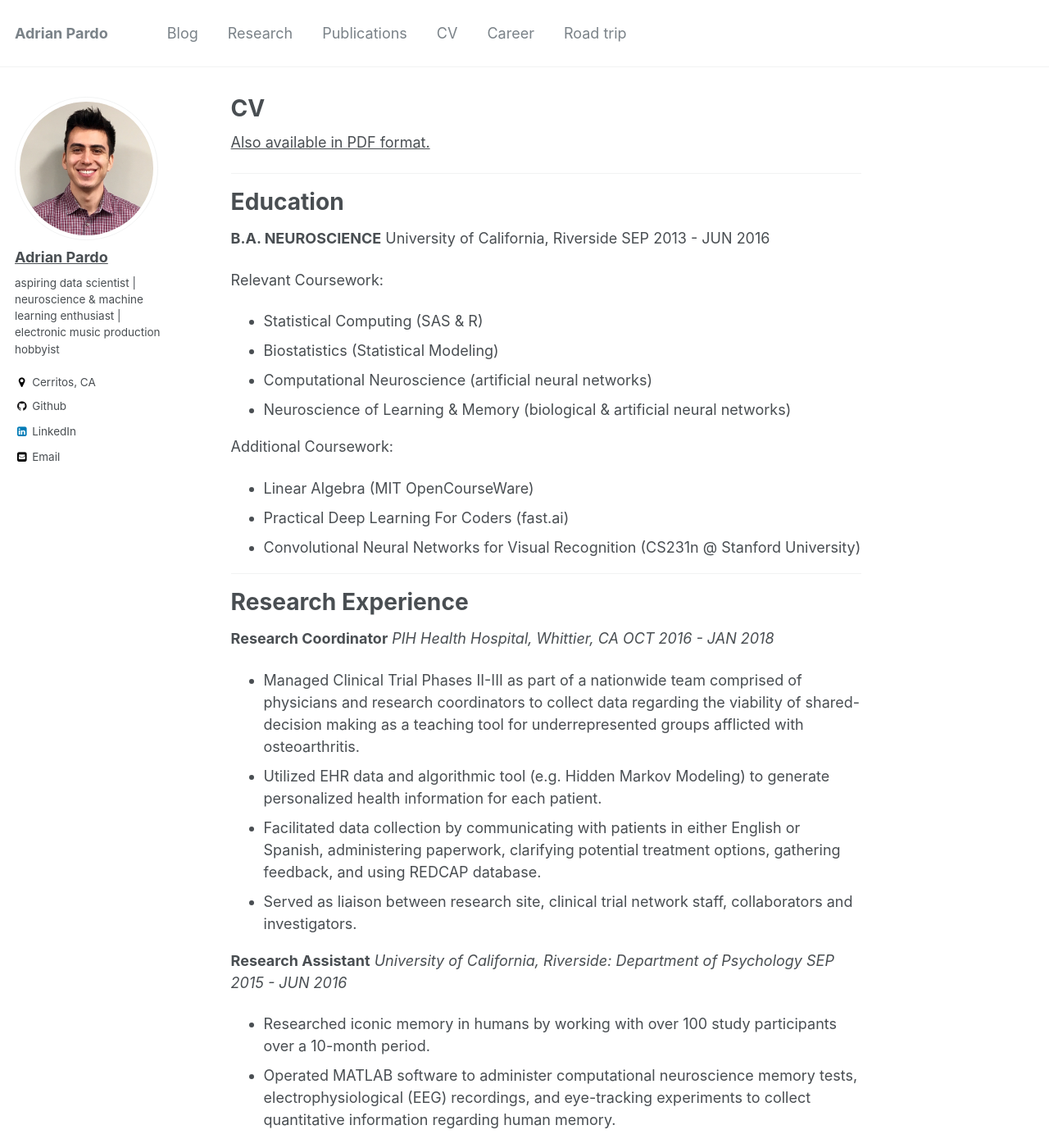
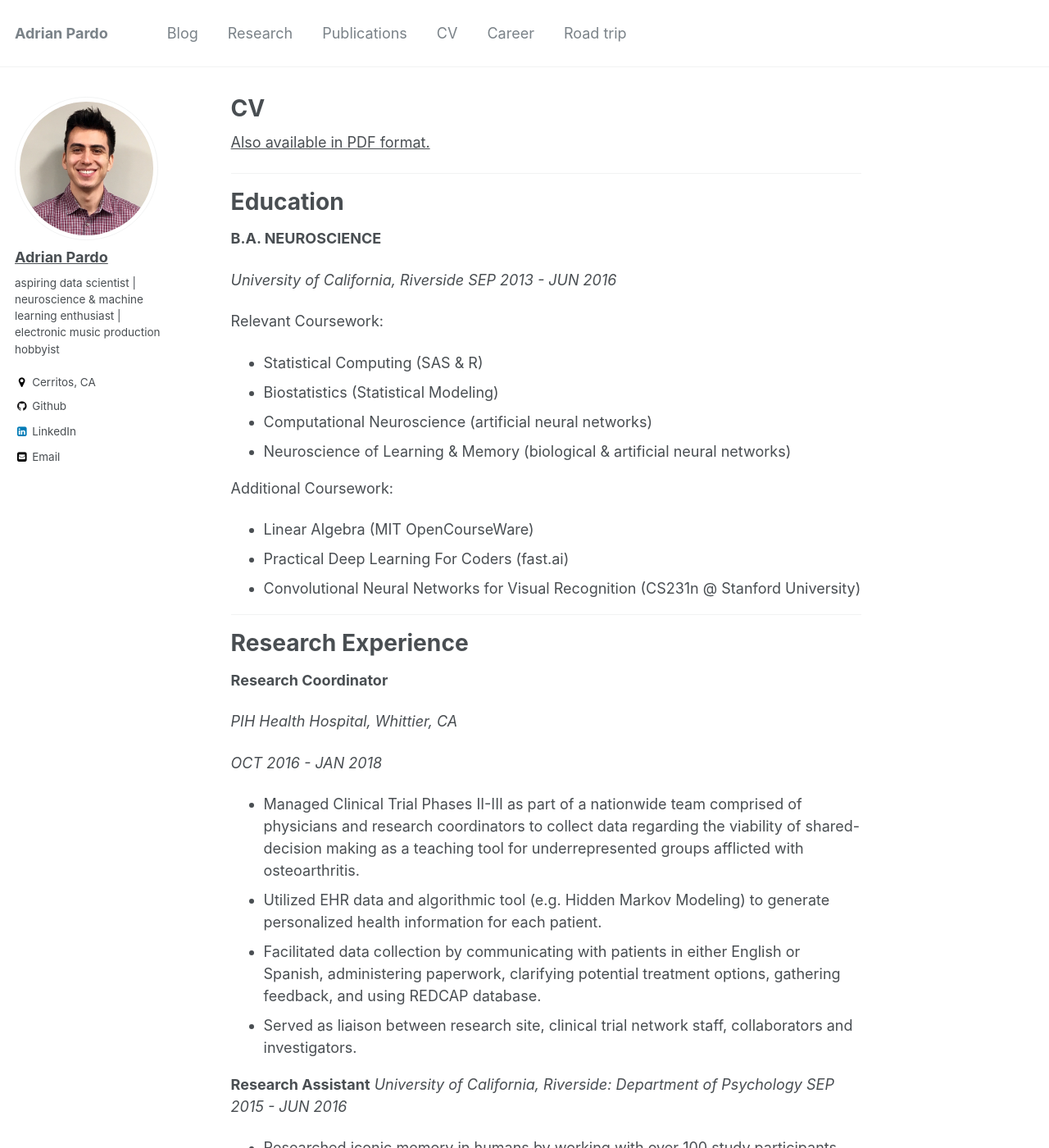
Before and after one commit to adrian-pardo/adrian-pardo.github.io, a Jekyll site: the page built from _pages/cv.md, in a window 1280 px wide and 1400 px high. Shown: the whole window at 82% size. Built offline with Jekyll 4.4.1, drawn with Linux system fonts in a browser that asks for light colours; some of the changed text lies outside the part shown.

Commit message:
CV update

```diff
--- a/_pages/cv.md
+++ b/_pages/cv.md
@@ -13,8 +13,9 @@ redirect_from:
 # Education
 
 **B.A. NEUROSCIENCE**
-University of California, Riverside
-SEP 2013 - JUN 2016
+
+*University of California, Riverside*
+*SEP 2013 - JUN 2016*
 
 Relevant Coursework:
 * Statistical Computing (SAS & R)
@@ -33,8 +34,10 @@ Additional Coursework:
 # Research Experience
 
 **Research Coordinator**
-*PIH Health Hospital, Whittier, CA
-OCT 2016 - JAN 2018*
+
+*PIH Health Hospital, Whittier, CA*
+
+*OCT 2016 - JAN 2018*
 
 * Managed Clinical Trial Phases II-III as part of a nationwide team comprised of physicians and research
 coordinators to collect data regarding the viability of shared-decision making as a teaching tool for
@@ -58,7 +61,7 @@ MAR 2014 - JUN 2015*
 * Performed statistical significance testing (e.g. ANOVA) to determine efficiency of biofuels from transgenic tobacco plants.
 * Collected quantitative and qualitative data by completing over twenty wet lab procedures to prepare glycosyl composition of whole cell wall fraction, highly purified tobacco cell walls, and alcohol-insoluble residues.
 
-#Skills
+# Skills
 
 * Proficiency in **Python**
   * Utilization of ipython, jupyter notebooks
@@ -82,9 +85,9 @@ MAR 2014 - JUN 2015*
 
 ***
 
-* Languages
+# Languages
 
-Spanish--Native Speaker
+**Spanish**--Native Speaker
 
 ***
 
```
